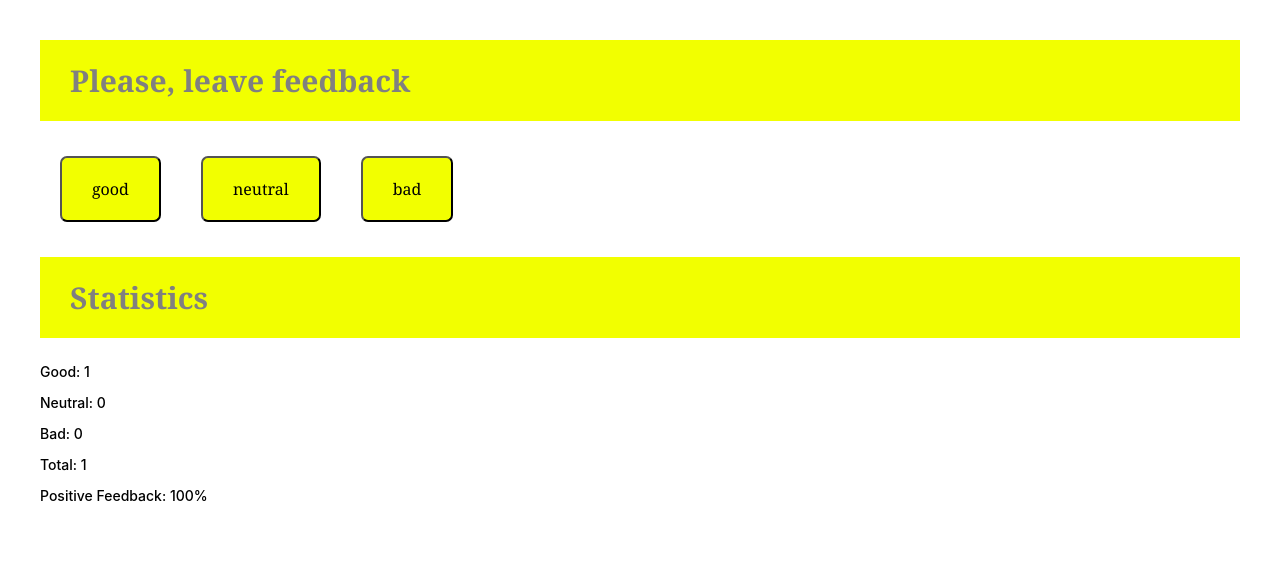
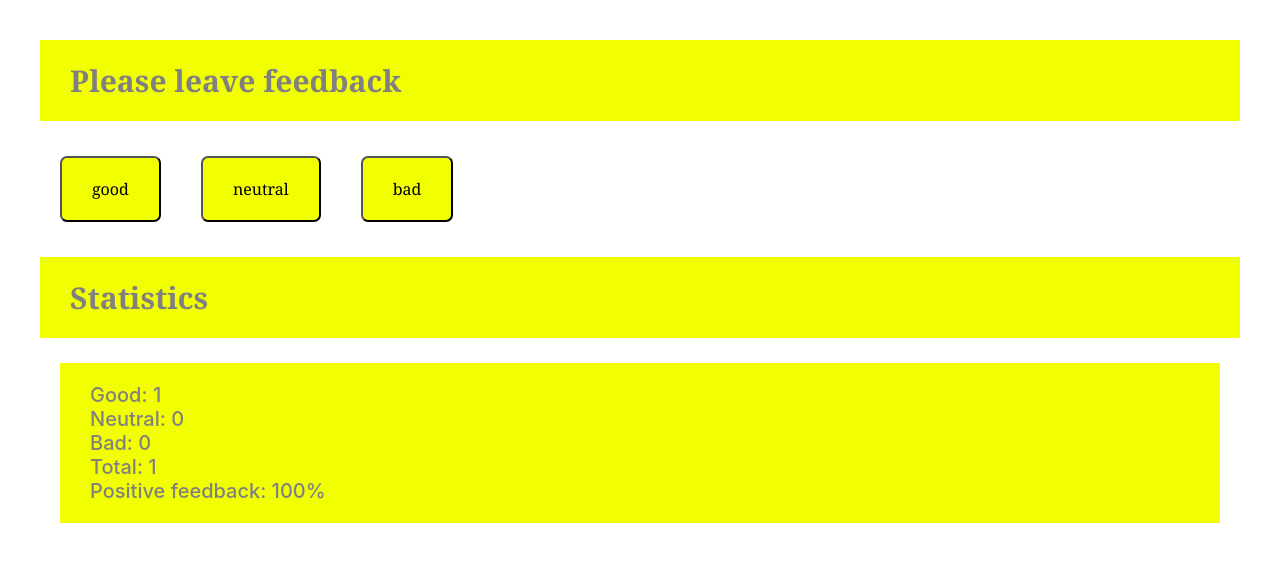
Before and after one commit to LyudmilaD/goit-react-hw-04-hooks-feedback, a React (Create React App) app: page / in a window 1280 px wide. Both pictures are taken after a click on the button "good". Shown: the top 562 px of the page. Built offline with nearby package versions, Linux system fonts and the light colour scheme.

Commit message:
adding states and editting

```diff
--- a/src/components/App.jsx
+++ b/src/components/App.jsx
@@ -1,42 +1,42 @@
-import { useState } from 'react';
+import React, { useState } from 'react';
 
 import Statistics from './feedback/statistics';
 import Section from './feedback/section';
 import FeedbackOptions from './feedback/feedbackOptions';
 import Notification from './feedback/notification';
 
+// export const App = () => {
+//   const [state, setState] = useState({
+//     good: 0,
+//     neutral: 0,
+//     bad: 0,
+//   });
 export const App = () => {
-  const [state, setState] = useState({
-    good: 0,
-    neutral: 0,
-    bad: 0,
-  });
-
+  const [good, setGood] = useState(0);
+  const [neutral, setNeutral] = useState(0);
+  const [bad, setBad] = useState(0);
+  const options = [
+    { name: 'good', value: good, onChahge: setGood },
+    { name: 'neutral', value: neutral, onChahge: setNeutral },
+    { name: 'bad', value: bad, onChahge: setBad },
+  ];
+  const onLeaveFeedback = option => {
+    option.onChahge(option.value + 1);
+  };
   const countTotalFeedback = () => {
-    const { good, neutral, bad } = state;
     return good + neutral + bad;
   };
-
   const countPositiveFeedbackPercentage = () => {
-    const { good } = state;
     return Math.round((good / countTotalFeedback()) * 100);
   };
-
-  const onLeaveFeedback = name => {
-    setState(state => ({ ...state, [name]: state[name] + 1 }));
-  };
-
-  const options = Object.keys(state);
-
   return (
-    <>
-      <Section title="Please, leave feedback">
+    <Section title="Please leave feedback">
       <FeedbackOptions options={options} onLeaveFeedback={onLeaveFeedback} />
-      </Section>
-      <Section title="Statistics">
       {countTotalFeedback() ? (
         <Statistics
-            stat={state}
+          good={good}
+          neutral={neutral}
+          bad={bad}
           total={countTotalFeedback()}
           positivePercentage={countPositiveFeedbackPercentage()}
         />
@@ -44,6 +44,5 @@ export const App = () => {
         <Notification message="There is no feedback" />
       )}
     </Section>
-    </>
   );
 };
--- a/src/components/feedback/feedbackOptions.jsx
+++ b/src/components/feedback/feedbackOptions.jsx
@@ -3,23 +3,29 @@ import styles from './feedbackStyles.module.css';
 
 const FeedbackOptions = ({ options, onLeaveFeedback }) => {
   return (
-    <>
-      {options.map(option => (
+    <div>
+      {options.map(item => (
         <button
           className={styles.button}
-          key={option}
+          key={item.name}
           type="button"
-          onClick={() => onLeaveFeedback(option)}
+          onClick={() => onLeaveFeedback(item)}
         >
-          {option}
+          {item.name}
         </button>
       ))}
-    </>
+    </div>
   );
 };
 
 FeedbackOptions.propTypes = {
-  options: PropTypes.arrayOf(PropTypes.string).isRequired,
+  options: PropTypes.arrayOf(
+    PropTypes.shape({
+      name: PropTypes.string.isRequired,
+      value: PropTypes.number,
+      onChange: PropTypes.func,
+    })
+  ),
   onLeaveFeedback: PropTypes.func.isRequired,
 };
 
--- a/src/components/feedback/feedbackStyles.module.css
+++ b/src/components/feedback/feedbackStyles.module.css
@@ -17,12 +17,17 @@
     color: gray;
     padding: 20px 30px;
     font-family: Georgia, 'Times New Roman', Times, serif;
-
+    font-weight:bold;
 
 }
 
 .text {
-    font-size: 14px;
+    background-color: #f2ff00;
+    color: gray;
+    list-style: none;
+    font-size: 20px;
+    padding: 20px 30px;
+    margin: 10px 20px;
     font-weight: 500;
-    text-transform: capitalize;
+    /* text-transform: capitalize; */
 }
--- a/src/components/feedback/notification.jsx
+++ b/src/components/feedback/notification.jsx
@@ -9,6 +9,6 @@ const Notification = ({ message }) => {
   );
 };
 Notification.propTypes = {
-  message: PropTypes.string,
+  message: PropTypes.string.isRequired,
 };
 export default Notification;
--- a/src/components/feedback/section.jsx
+++ b/src/components/feedback/section.jsx
@@ -11,7 +11,7 @@ const Section = ({ title, children }) => {
 };
 
 Section.propTypes = {
-  title: PropTypes.string,
-  children: PropTypes.element,
+  title: PropTypes.string.isRequired,
+  children: PropTypes.arrayOf(PropTypes.element).isRequired,
 };
 export default Section;
--- a/src/components/feedback/statistics.jsx
+++ b/src/components/feedback/statistics.jsx
@@ -1,26 +1,42 @@
 import PropTypes from 'prop-types';
 import styles from './feedbackStyles.module.css';
 
-const Statistics = ({ stat, total, positivePercentage }) => {
+// const Statistics = ({ good, neutral, bad, total, positivePercentage }) => {
+//   return (
+//     <>
+//       {Object.entries(good, neutral, bad, total, positivePercentage).map(
+//         ([key, value]) => (
+//           <p className={styles.text} key={key}>
+//             {key}: {value}
+//           </p>
+//         )
+//       )}
+//       <p className={styles.text}> Total: {total}</p>
+//       <p className={styles.text}> Positive feedback: {positivePercentage}%</p>
+//     </>
+//   );
+// };
+const Statistics = ({ good, neutral, bad, total, positivePercentage }) => {
   return (
     <>
-      {Object.entries(stat).map(([key, value]) => (
-        <p className={styles.text} key={key}>
-          {key}: {value}
-        </p>
-      ))}
-      <p className={styles.text}> Total: {total}</p>
-      <p className={styles.text}> Positive feedback: {positivePercentage}%</p>
+      <h2 className={styles.title}>Statistics</h2>
+      <ul className={styles.text}>
+        <li>Good: {good}</li>
+        <li>Neutral: {neutral}</li>
+        <li>Bad: {bad}</li>
+        <li>Total: {total}</li>
+        <li>Positive feedback: {positivePercentage}%</li>
+      </ul>
     </>
   );
 };
+
 Statistics.propTypes = {
-  stat: PropTypes.shape({
-    good: PropTypes.number.isRequired,
-    neutral: PropTypes.number.isRequired,
-    bad: PropTypes.number.isRequired,
-  }).isRequired,
+  good: PropTypes.number.isRequired,
+  neutral: PropTypes.number.isRequired,
+  bad: PropTypes.number.isRequired,
   total: PropTypes.number.isRequired,
   positivePercentage: PropTypes.number.isRequired,
 };
+
 export default Statistics;
```
Lines whose indentation alone changed are shown as unchanged.
